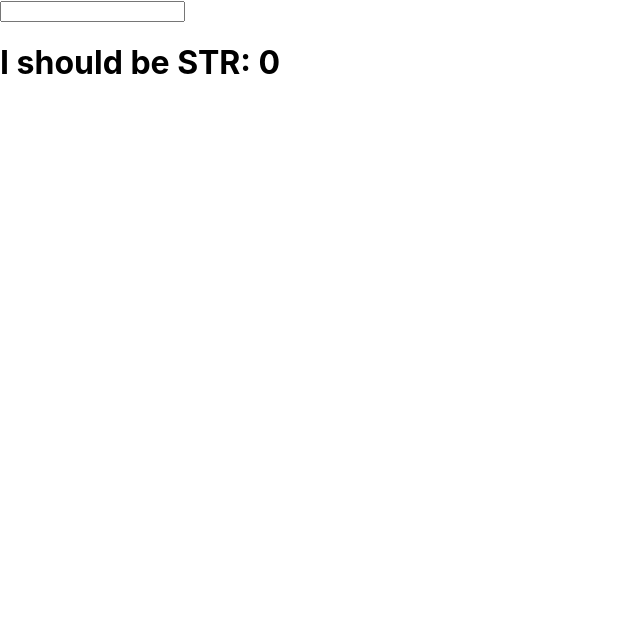
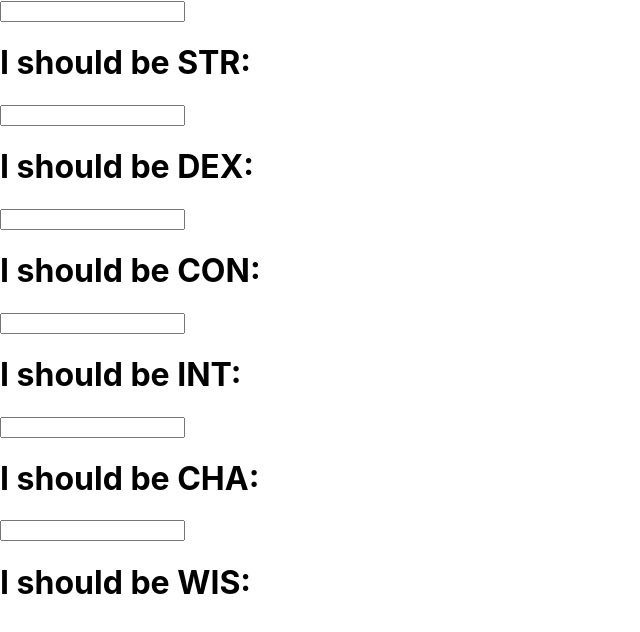
Before and after one commit to jelkimantis/DnDStatistics, a React (Create React App) app: page / in a window 1280 px wide. Shown: the top 632 px of the page, without its empty margins (0-640 px from the left). Built offline with nearby package versions, Linux system fonts and the light colour scheme.

Commit message:
classify to make each line work independently

```diff
--- a/src/App.js
+++ b/src/App.js
@@ -1,33 +1,49 @@
 import React from 'react';
 import ReactDOM from 'react-dom';
 import './App.css';
-class App extends React.Component {
-  constructor(props){
+
+class Stats extends React.Component {
+  constructor(props) {
     super(props);
 
     this.state = {
-      str: "",
-      strMod: 0,
-      dex: "",
-      dexMod: 0
-    }
+      stat: "",
+      mod: ""
+    };
   }
   calculateMod = (getNumberEvent) => {
     let value = getNumberEvent.target.value;
     let modifierValue = (value-10)/2;
     this.setState({
-      str: value,
-      strMod: modifierValue,
+      stat: value,
+      mod: modifierValue,
+      name: this.props.name
     });
   }
   render(){
+    return(
+    <div>
+      <input
+      value={this.state.stat}
+      onChange={this.calculateMod}
+      />
+      <h1>I should be {this.props.name}: {this.state.mod}</h1>
+    </div>
+    );
+  }
+}
+
+class App extends React.Component {
+
+  render(){
     return (
       <div>
-        <input
-          value={this.state.str}
-          onChange={this.calculateMod}
-        />
-        <h1>I should be STR: {this.state.strMod}</h1>
+        <Stats name="STR" />
+        <Stats name="DEX" />
+        <Stats name="CON" />
+        <Stats name="INT" />
+        <Stats name="CHA" />
+        <Stats name="WIS" />
       </div>
     );
   }
```
Also changed, not shown: 1 other file (tests, documents, lock files or other folders).
